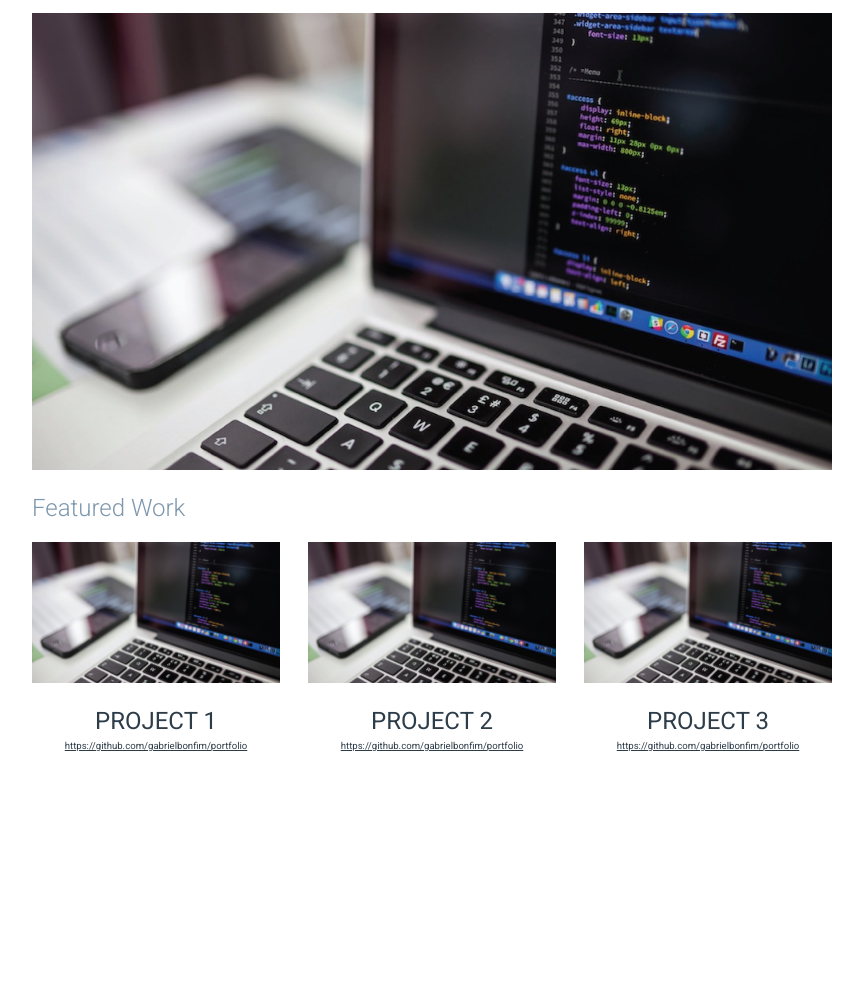
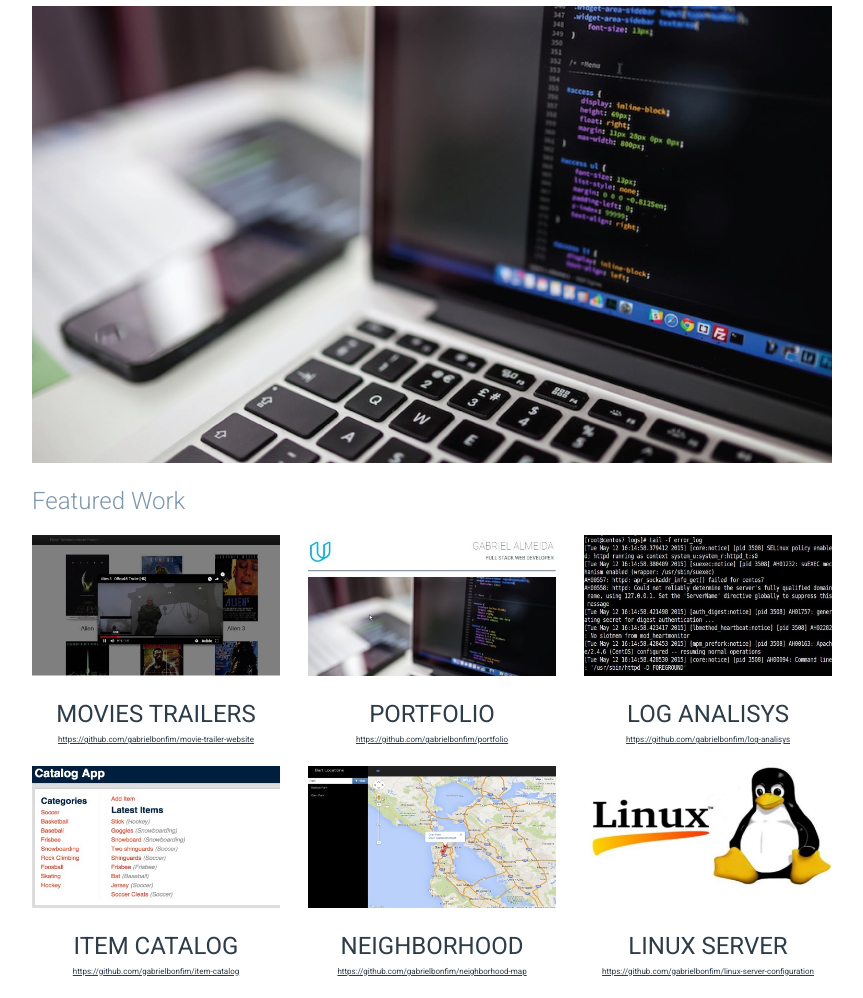
Before and after one commit to gabrielbonfim/portfolio, a plain HTML site: page index.html in a window 1280 px wide. Shown: the part 116-1114 px from the top of the page, without its empty margins (208-1071 px from the left). Before the commit the page ends 889 px from the top, so only its background shows below. Drawn offline with Linux system fonts and the light colour scheme.

Commit message:
First version

```diff
--- a/css/portfolio-501-699.css
+++ b/css/portfolio-501-699.css
@@ -26,11 +26,11 @@ article {
     margin-bottom: 20px;
 }
 
-#article-1, #article-3 {
+#article-1, #article-3, #article-5 {
     margin-left: 0px;
 }
 
-#article-2 {
+#article-2, #article-4, #article-6 {
     margin-left: 3.5%;
 }
 
@@ -65,7 +65,7 @@ article {
 }
 
 .featured-work-project-a {
-    font-size: 60%;
+    font-size: 50%;
     color: #2d3c49;
 }
 
@@ -99,6 +99,6 @@ article {
 }
 
 #logo {
-    width: 65px;
+    width: 55px;
     margin-top: 5px;
 }
--- a/css/portfolio-max500.css
+++ b/css/portfolio-max500.css
@@ -58,7 +58,7 @@ article {
 }
 
 .featured-work-project-a {
-    font-size: 60%;
+    font-size: 50%;
     color: #2d3c49;
 }
 
@@ -97,6 +97,6 @@ article {
 }
 
 #logo {
-    width: 65px;
+    width: 55px;
     margin-top: 5px;
 }
--- a/css/portfolio-min700.css
+++ b/css/portfolio-min700.css
@@ -28,11 +28,11 @@ article {
     margin-bottom: 20px;
 }
 
-#article-1 {
+#article-1, #article-4 {
     margin-left: 0px;
 }
 
-#article-2, #article-3 {
+#article-2, #article-3, #article-5, #article-6 {
     margin-left: 3.5%;
 }
 
@@ -67,7 +67,7 @@ article {
 }
 
 .featured-work-project-a {
-    font-size: 60%;
+    font-size: 50%;
     color: #2d3c49;
 }
 
@@ -101,6 +101,6 @@ article {
 }
 
 #logo {
-    width: 65px;
+    width: 55px;
     margin-top: 5px;
 }
--- a/index.html
+++ b/index.html
@@ -37,24 +37,45 @@
       <h2 class="font-roboto featured-work">Featured Work</h2>
       <article id="article-1" class="float-left">
         <figure>
-            <img src="img/main.jpg"  class="featured-work-project-image" alt="Project 1">
+            <img src="img/p1.jpg"  class="featured-work-project-image" alt="Movies Trailers">
         </figure>
-        <h1 class="font-roboto featured-work-project-title">Project 1</h1>
-        <a class="featured-work-project-a no-margin font-roboto" href="https://github.com/gabrielbonfim/portfolio" target="blank_">https://github.com/gabrielbonfim/portfolio</a>
+        <h2 class="font-roboto featured-work-project-title">Movies Trailers</h2>
+        <a class="featured-work-project-a no-margin font-roboto" href="https://github.com/gabrielbonfim/movie-trailer-website" target="blank_">https://github.com/gabrielbonfim/movie-trailer-website</a>
       </article>
       <article id="article-2" class="float-left">
         <figure>
-            <img src="img/main.jpg"  class="featured-work-project-image" alt="Project 2">
+            <img src="img/p2.jpg"  class="featured-work-project-image" alt="Portfolio">
         </figure>
-        <h1 class="font-roboto featured-work-project-title">Project 2</h1>
+        <h2 class="font-roboto featured-work-project-title">Portfolio</h2>
         <a class="featured-work-project-a no-margin font-roboto" href="https://github.com/gabrielbonfim/portfolio" target="blank_">https://github.com/gabrielbonfim/portfolio</a>
       </article>
       <article id="article-3" class="float-left">
         <figure>
-            <img src="img/main.jpg"  class="featured-work-project-image" alt="Project 3">
+            <img src="img/p3.jpg"  class="featured-work-project-image" alt="Log Analisys">
         </figure>
-        <h1 class="font-roboto featured-work-project-title">Project 3</h1>
-        <a class="featured-work-project-a no-margin font-roboto" href="https://github.com/gabrielbonfim/portfolio" target="blank_">https://github.com/gabrielbonfim/portfolio</a>
+        <h2 class="font-roboto featured-work-project-title">Log Analisys</h2>
+        <a class="featured-work-project-a no-margin font-roboto" href="https://github.com/gabrielbonfim/log-analisys" target="blank_">https://github.com/gabrielbonfim/log-analisys</a>
+      </article>
+      <article id="article-4" class="float-left">
+        <figure>
+          <img src="img/p4.jpg"  class="featured-work-project-image" alt="Item Catalog">
+        </figure>
+        <h2 class="font-roboto featured-work-project-title">Item Catalog</h2>
+        <a class="featured-work-project-a no-margin font-roboto" href="https://github.com/gabrielbonfim/item-catalog" target="blank_">https://github.com/gabrielbonfim/item-catalog</a>
+      </article>
+      <article id="article-5" class="float-left">
+        <figure>
+          <img src="img/p5.jpg"  class="featured-work-project-image" alt="Neighborhood Map">
+        </figure>
+        <h2 class="font-roboto featured-work-project-title">Neighborhood</h2>
+        <a class="featured-work-project-a no-margin font-roboto" href="https://github.com/gabrielbonfim/neighborhood-map" target="blank_">https://github.com/gabrielbonfim/neighborhood-map</a>
+      </article>
+      <article id="article-6" class="float-left">
+        <figure>
+          <img src="img/p6.jpg"  class="featured-work-project-image" alt="Linux Server Configuration">
+        </figure>
+        <h2 class="font-roboto featured-work-project-title">Linux Server</h2>
+        <a class="featured-work-project-a no-margin font-roboto" href="https://github.com/gabrielbonfim/linux-server-configuration" target="blank_">https://github.com/gabrielbonfim/linux-server-configuration</a>
       </article>
     </main>
   </body>
```
Also changed, not shown: img/m-main.jpg (added), img/m-p1.jpg (added), img/m-p2.jpg (added), img/m-p3.jpg (added), img/p1.jpg (added), img/p2.jpg (added), img/p3.jpg (added), img/p4.jpg (added), img/p5.jpg (added), img/p6.jpg (added).
